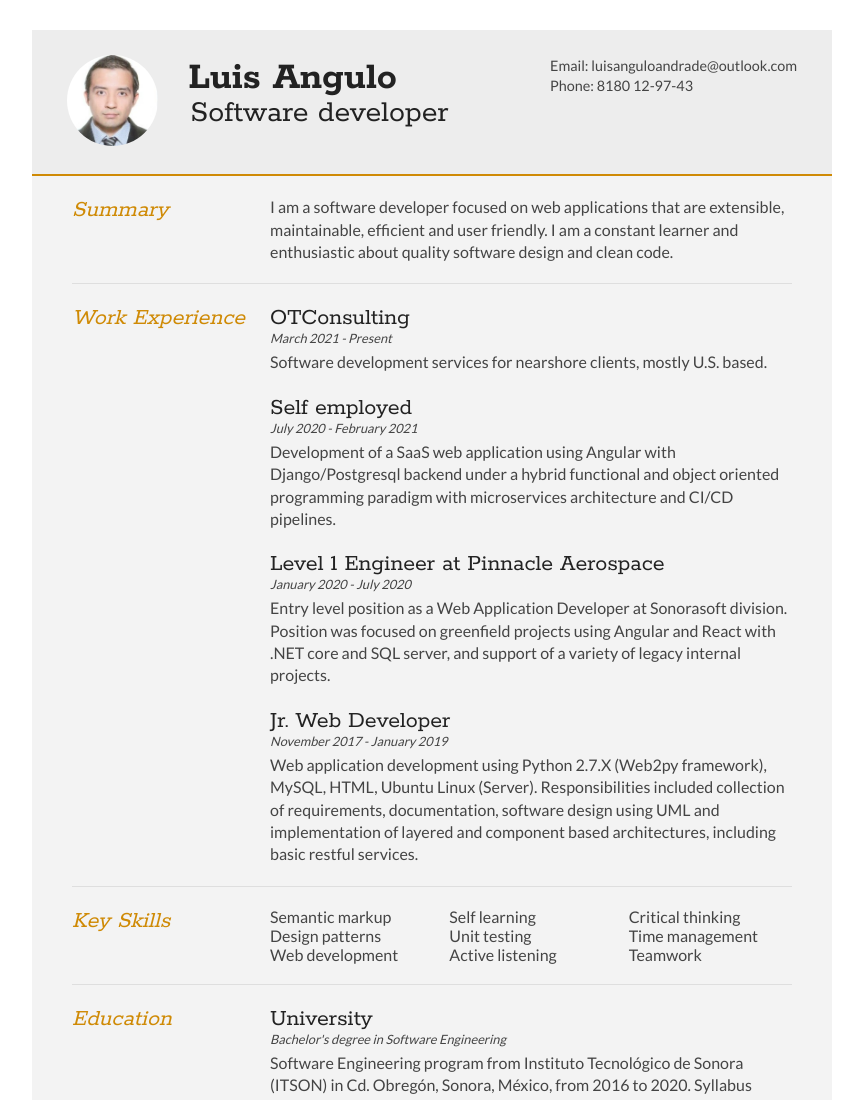
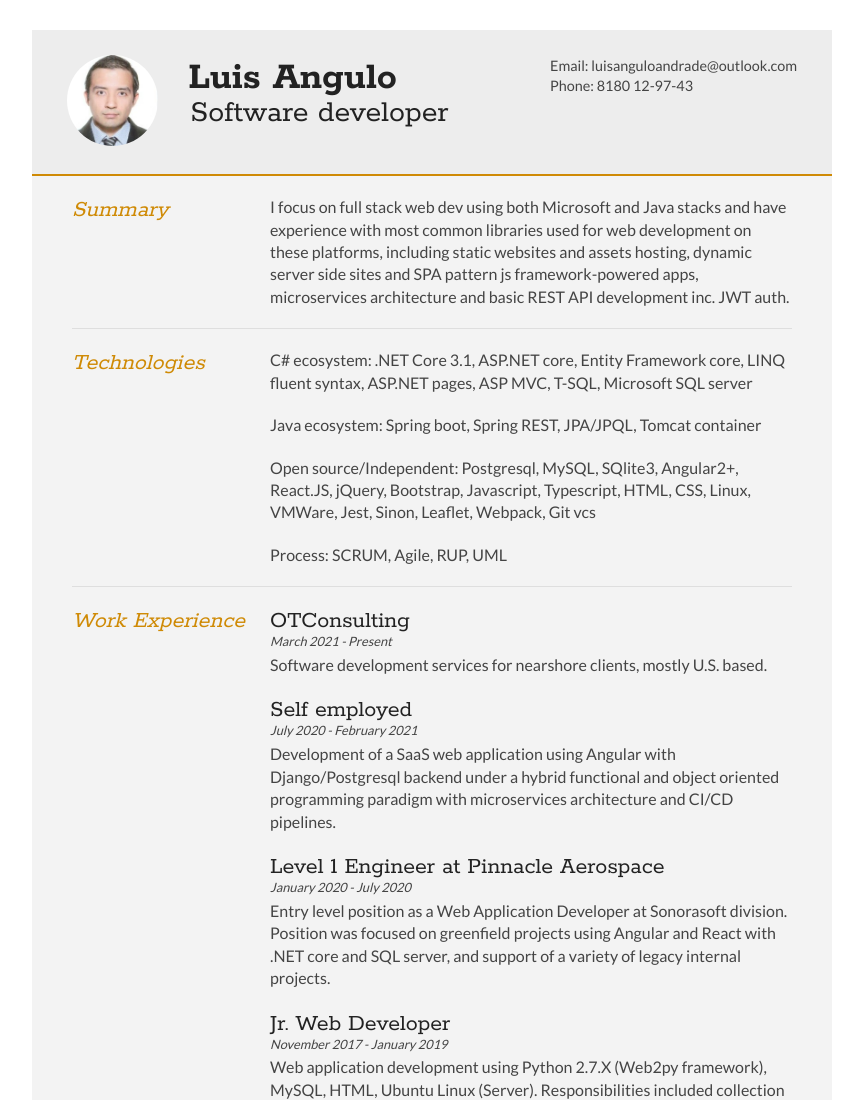
Before and after one commit to Luis-Angulo/resume, a plain HTML site: page index.html in a window 1280 px wide. Shown: the top 1100 px of the page, without its empty margins (208-1071 px from the left). Drawn offline with Linux system fonts and the light colour scheme.

Commit message:
Added techs section

```diff
--- a/index.html
+++ b/index.html
@@ -44,16 +44,38 @@
 
             <div class="sectionContent">
               <p>
-                I am a software developer focused on web applications that are
-                extensible, maintainable, efficient and user friendly.
-                I am a constant learner and enthusiastic about quality software
-                design and clean code.
+                I focus on full stack web dev using both Microsoft and Java stacks and have experience
+                with most common libraries used for web development on these platforms, including
+                static websites and assets hosting, dynamic server side sites and SPA pattern js
+                framework-powered apps, microservices architecture and basic REST API development inc. JWT auth.
               </p>
             </div>
           </article>
           <div class="clear"></div>
         </section>
+        <section>
+          <article>
+            <header class="sectionTitle">
+              <h1>Technologies</h1>
+            </header>
+            <div class="sectionContent">
+              <div>
+                <p>C# ecosystem: .NET Core 3.1, ASP.NET core, Entity Framework core, LINQ fluent syntax, ASP.NET pages, ASP MVC, T-SQL, Microsoft SQL server</p>
+              </div>
+              <div>
+                <p>Java ecosystem: Spring boot, Spring REST, JPA/JPQL, Tomcat container</p>
+              </div>
+              <div>
+                <p>Open source/Independent: Postgresql, MySQL, SQlite3, Angular2+, React.JS, jQuery, Bootstrap, Javascript, Typescript, HTML, CSS, Linux, VMWare, Jest, Sinon, Leaflet, Webpack, Git vcs</p>
+              </div>
+              <div>
+                <p>Process: SCRUM, Agile, RUP, UML</p>
+              </div>
 
+            </div>
+          </article>
+          <div class="clear"></div>
+        </section>
         <section>
           <div class="sectionTitle">
             <h1>Work Experience</h1>
```
